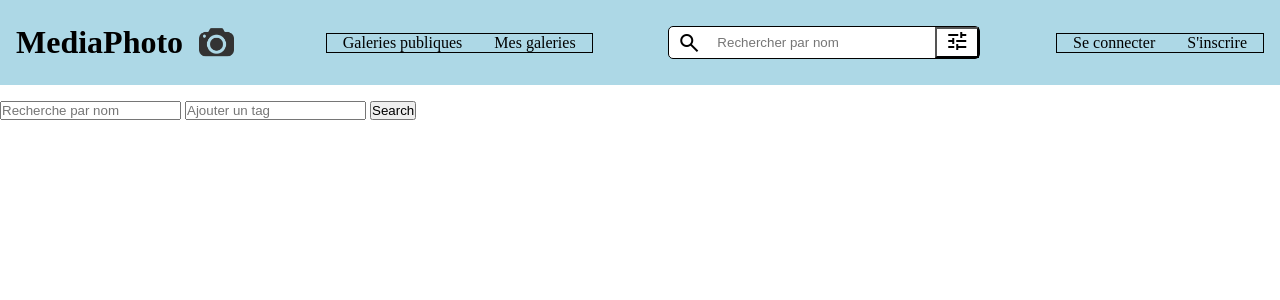
After one commit to LePangolin/Chevaleyre_Pruliere_Sacquard_Cordurie_Schloesser, a PHP site: template app/src/Views/searchPage.html.twig in a window 1280 px wide. The commit adds this page. Shown: the top 300 px of the page. Run offline with PHP 8.4, Linux system fonts and the light colour scheme; the template is opened without the code that fills it, so the values that code supplies are empty; some libraries are stand-ins or nearby versions.

Commit message:
Base recherche

```diff
--- a/app/public/index.php
+++ b/app/public/index.php
@@ -24,5 +24,10 @@ $app->post('/createGallery', App\Controllers\GalleryController::class . ':create
 
 $app->post('/logIn', App\Controllers\UserController::class . ':login')->setName('signIn');
 
+$app->get('/search[/]', App\Controllers\GalleryController::class . ':searchGalleries')->setName('search');
+
+$app->post('/search[/]', App\Controllers\GalleryController::class . ':searchGalleries')->setName('search');
+
+
 
 $app->run();
--- /dev/null
+++ b/app/src/Views/js/tagsSearch.js
@@ -0,0 +1,30 @@
+/* Recuperations des elements du DOM */
+let searchNameInput = document.getElementsByClassName("search_name")[0];
+let searchtagsInput = document.getElementsByClassName("search_tags")[0];
+
+/* Supression de l'action par defaut */
+searchNameInput.onkeypress = function (e) {
+  var key = e.charCode || e.keyCode || 0;
+  if (key == 13) {
+    e.preventDefault();
+  }
+};
+
+searchtagsInput.onkeypress = function (e) {
+  var key = e.charCode || e.keyCode || 0;
+  if (key == 13) {
+    e.preventDefault();
+  }
+};
+
+/* Remplacement de l'action */
+searchtagsInput.addEventListener("keyup", function (event) {
+  if (event.keyCode === 13) {
+    let tag = searchtagsInput.value;
+    if (tag != "") {
+      searchtagsInput.value = "";
+      document.getElementsByClassName("tags_tagsList")[0].innerHTML +=
+        "<li class='tagsList_tagItem'>" + tag + "</li>";
+    }
+  }
+});
--- a/app/src/Views/parts/navbar.html.twig
+++ b/app/src/Views/parts/navbar.html.twig
@@ -11,9 +11,12 @@
                 <li class="nav_item"><a class="nav_link" href="">Mes galeries</a></li>
             </ul>
         </nav>
-        <form class="header_search" action="">
+        <form method="POST" class="header_search" action="/search">
             <span class="search_icon material-symbols-outlined"> search </span>
-            <input class="search_input" type="text" placeholder="Rechercher">
+            <input class="search_input" type="text" placeholder="Rechercher par nom" name="searchBar">
+            <button class="search_detailButton" type="submit">
+                <span class="detailButton_icon material-symbols-outlined"> tune </span>
+            </button>
         </form>
         <span class="header_user">
          {% if sessions is defined %}
--- /dev/null
+++ b/app/src/Views/searchPage.html.twig
@@ -0,0 +1,41 @@
+{% include "parts/head.html.twig"%}
+
+<body>
+    {% block body %}
+
+        {% include "parts/navbar.html.twig"%}
+
+        <form class="search" action="/search" method="POST">
+            <input class="search_name" type="text" name="searchBar" placeholder="Recherche par nom" value="{{ search }}">
+            <input class="search_tags" type="text" name="tagsBar" placeholder="Ajouter un tag">
+            <button type="submit">Search</button>
+        </form>
+        <div class="tags">
+            <ul class="tags_tagsList">
+                {% for tag in tags %}
+                    <li class="tagsList_tagItem">
+                        <p class="tagItem_name">{{ tag.name }}</p>
+                    </li>
+                {% endfor %}
+            </ul>
+        </div>
+
+        {% for gallery in galleries %}
+            <div class="container">
+                <h1>{{ gallery.name }}</h1>
+                <p>{{ gallery.description }}</p>
+            </div>
+            <br>
+        {% endfor %}
+
+    {% endblock %}
+</body>
+{% block javascripts %}
+    <script>
+        {{ source('./js/tagsSearch.js') }}
+    </script>
+{% endblock %}
+
+
+
+{% include "parts/footer.html.twig"%}
--- a/app/src/Views/style/css/temp.css
+++ b/app/src/Views/style/css/temp.css
@@ -58,6 +58,7 @@
   border: 1px solid black;
   border-radius: 5px;
   background-color: white;
+  align-items: center;
 }
 
 .search_icon {
@@ -66,8 +67,22 @@
 
 .search_input {
   width: 100%;
+  height: 1.5rem;
   border: none;
   background-color: transparent;
+  padding-left: 0.5rem;
+}
+
+.search_detailButton {
+  background-color: transparent;
+  padding: 0 0.5rem;
+}
+
+.search_detailButton:hover {
+  background-color: lightgray;
+}
+
+.detailButton_icon {
 }
 
 .header_user {
--- a/app/src/models/Gallery.php
+++ b/app/src/models/Gallery.php
@@ -49,6 +49,11 @@ final class Gallery
         return $this->name;
     }
 
+    public function getDescription(): string
+    {
+        return $this->description;
+    }
+
     public function getNbPictures(): int
     {
         return $this->nb_pictures;
```
Also changed, not shown: app/src/Controllers/GalleryController.php (+30 -0 lines), app/src/Services/GalleryService.php (+13 -0 lines), app/src/Views/index.html.twig (+15 -1 lines), app/src/Services/TagsService.php (added).
